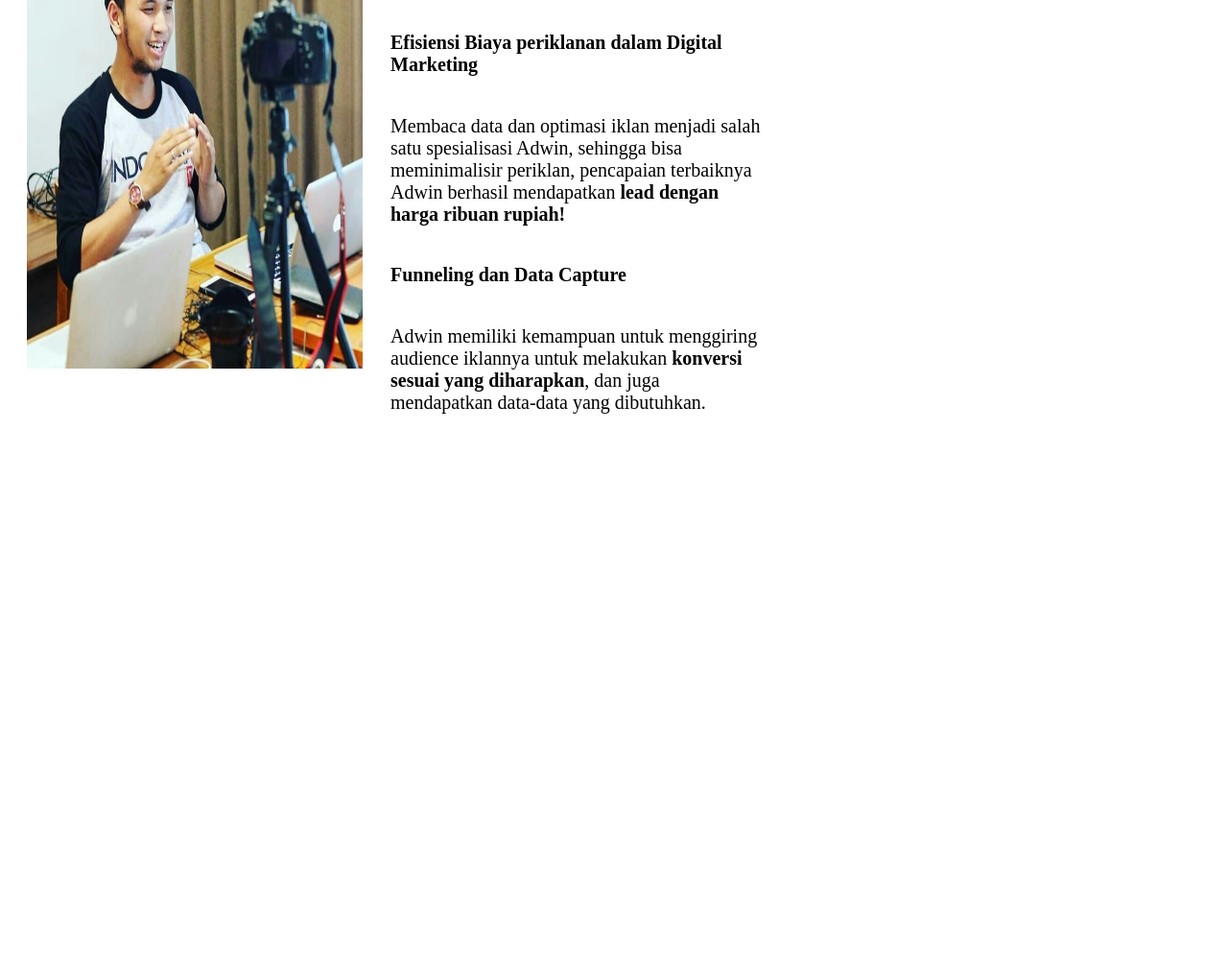
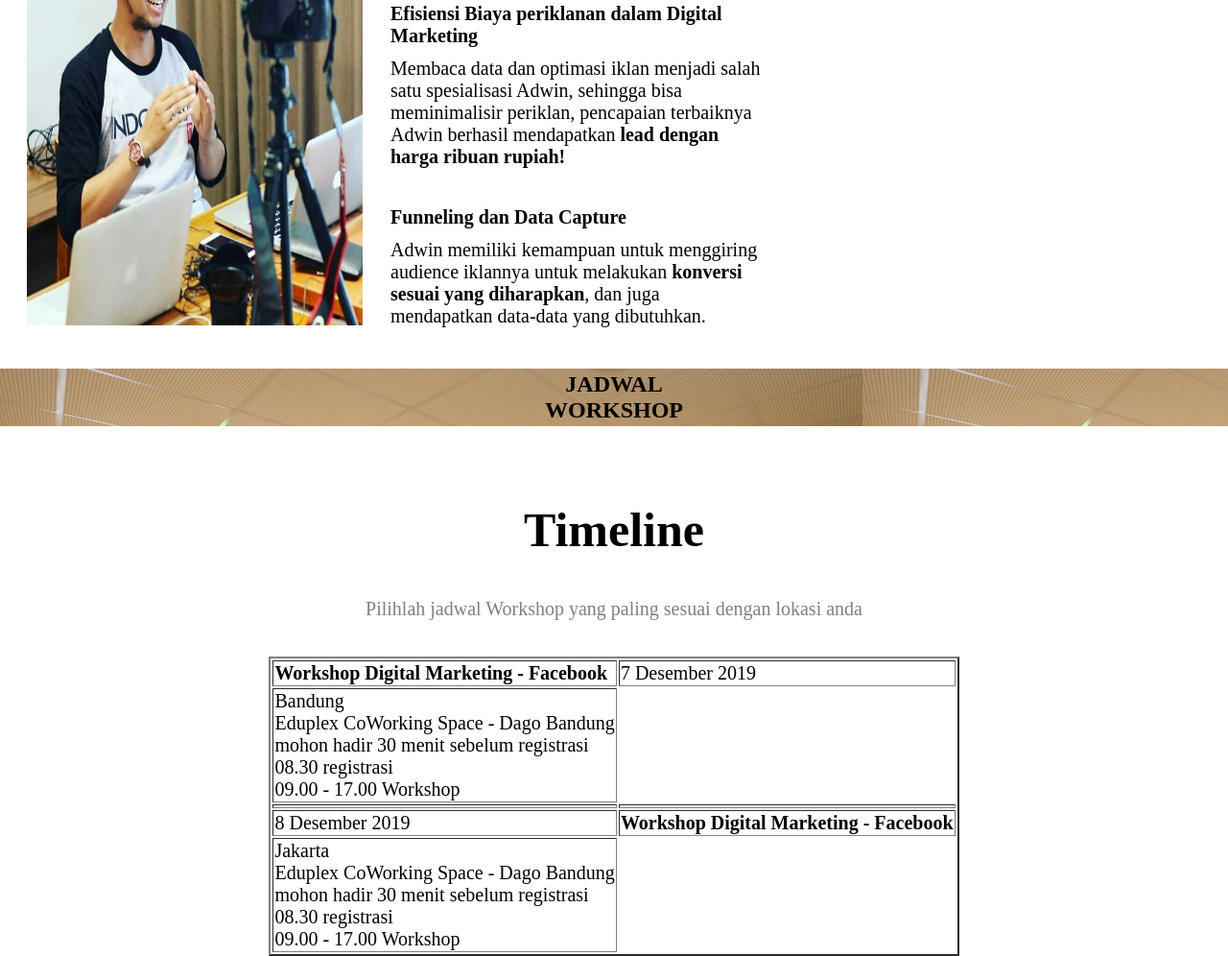
Before and after one commit to cimiko/projectlatihan, a plain HTML site: page TugasMandiri/WSweb.html in a window 1280 px wide. Shown: the part 1174-2170 px from the top of the page at 96% size. Before the commit the page ends 1628 px from the top, so only its background shows below. Drawn offline with Linux system fonts and the light colour scheme.

Commit message:
menambahkan content

```diff
--- a/TugasMandiri/WSweb.html
+++ b/TugasMandiri/WSweb.html
@@ -109,6 +109,55 @@
                 </thead>
               </table>
             </div>
+
+            <div class="content4">
+              <div class="content41">
+                <div class="contenth41" style="background-image: url(img/Foto3.jpg);">
+                  <h1>
+                    <center><table class="table4" width="50px">
+                      <tr>
+                        <td>JADWAL WORKSHOP</td>
+                      </tr>
+                    </table></center>
+                  </h1>
+                </div>
+                <div class="content42"><br>
+                  <h1 class="contenth42">Timeline</h1>
+                  <p class="contentp24">Pilihlah jadwal Workshop yang paling sesuai dengan lokasi anda</p>
+                </div>
+
+                <div class="content43">
+                  <center><table class="table43" border="2">
+                    <thead>
+
+                      <tr>
+                        <td><b>Workshop Digital Marketing - Facebook</b></td>
+                        <td>7 Desember 2019</td>
+                      </tr>
+
+                      <tr>
+                        <td>Bandung<br>Eduplex CoWorking Space - Dago Bandung<br>mohon hadir 30 menit sebelum registrasi<br>08.30 registrasi <br>09.00 - 17.00 Workshop</td>
+                      </tr><br>
+
+                      <tr>
+                        <td></td>
+                        <td></td>
+                      </tr>
+                      <tr>
+                        <td>8 Desember 2019</td>
+                        <td><b>Workshop Digital Marketing - Facebook</b></td>
+                      </tr>
+
+                      <tr>
+                        <td>Jakarta<br>Eduplex CoWorking Space - Dago Bandung<br>mohon hadir 30 menit sebelum registrasi<br>08.30 registrasi<br>09.00 - 17.00 Workshop</td>
+                      </tr>
+                    </thead>
+                  </table></center>
+                </div>
+              </div>
+            </div>
+
+            </div>
           </div>
         </div>
       </div>
--- a/TugasMandiri/style.css
+++ b/TugasMandiri/style.css
@@ -52,7 +52,7 @@ background-image: url(img/Foto.jpg); background-size: cover; opacity: .7;
 }
 
 .contentp13 {
-  font-size: 20px; text-align: left;
+  font-size: 20px; text-align: left; margin-top: -10px
 }
 
 .contenth14 {
@@ -60,7 +60,7 @@ background-image: url(img/Foto.jpg); background-size: cover; opacity: .7;
 }
 
 .contentp14 {
-  font-size: 20px; text-align: left;
+  font-size: 20px; text-align: left; margin-top: -10px
 }
 
 .contenth15 {
@@ -68,9 +68,22 @@ background-image: url(img/Foto.jpg); background-size: cover; opacity: .7;
 }
 
 .contentp15 {
-  font-size: 20px; text-align: left;
+  font-size: 20px; text-align: left; margin-top: -10px
 }
 
-.img32 {
 
+.table4 {
+  text-align: center;
 }
+
+.contenth42 {
+  font-size: 50px
+}
+
+.contentp24 {
+  color: grey; font-size: 20px
+}
+
+.table43 {
+  font-size: 20px
+}
```
